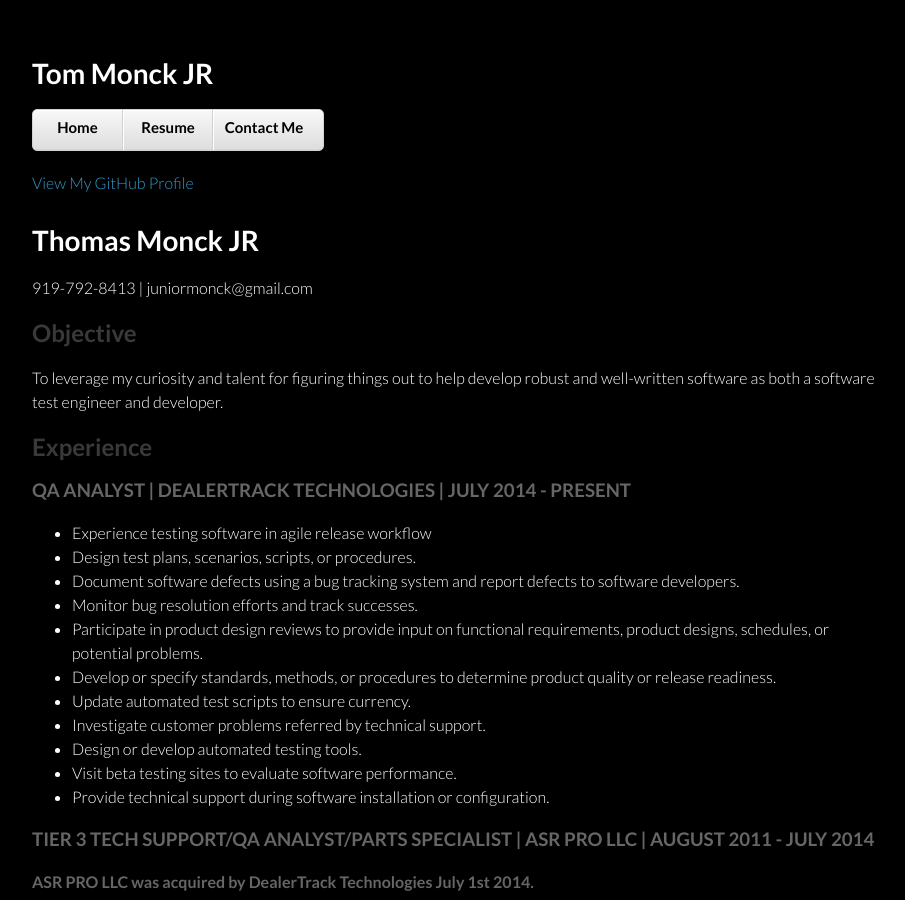
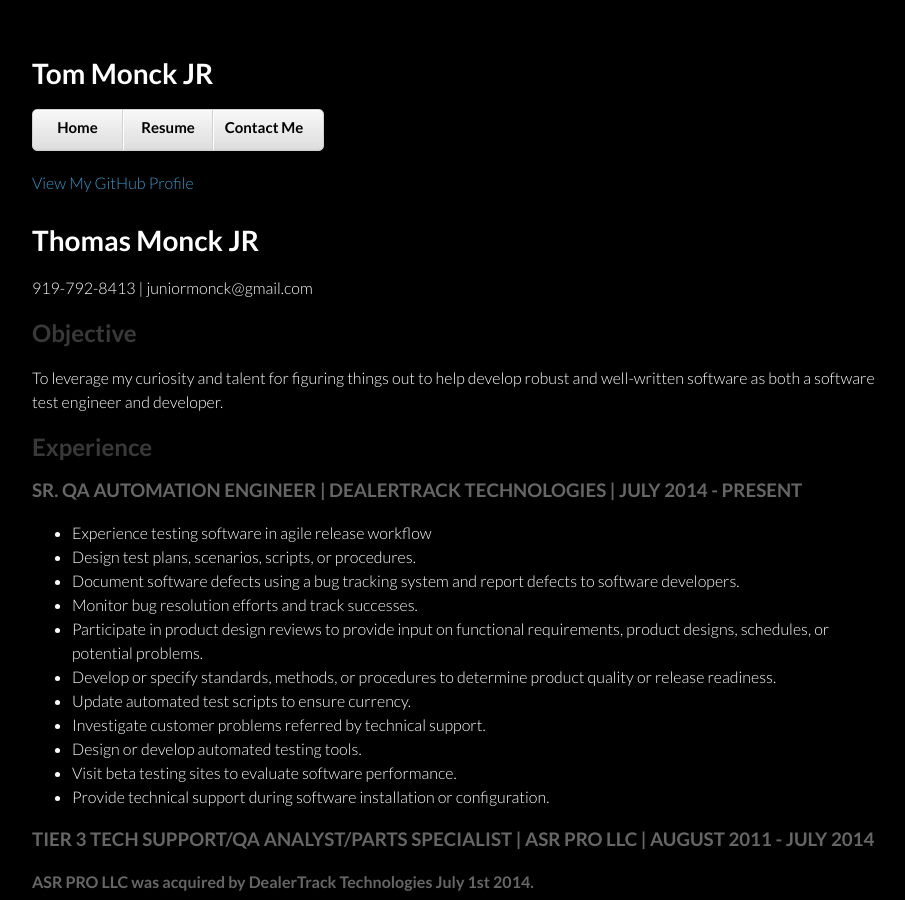
Before and after one commit to tmonck/tmonck.github.io, a Jekyll site: the page built from Resume.html, in a window 1280 px wide and 900 px high. Shown: the whole window, without its empty margins (178-1083 px from the left). Built offline with Jekyll 4.4.1, drawn with Linux system fonts in a browser that asks for light colours.

Commit message:
Update Resume.html

```diff
--- a/Resume.html
+++ b/Resume.html
@@ -13,7 +13,7 @@ title: Tom Monck JR by tmonck
 
 <h2>Experience</h2>
 
-<h3>QA ANALYST | DEALERTRACK TECHNOLOGIES | JULY 2014 - PRESENT</h3>
+<h3>SR. QA AUTOMATION ENGINEER | DEALERTRACK TECHNOLOGIES | JULY 2014 - PRESENT</h3>
 
 <ul>
     <li>Experience testing software in agile release workflow</li>
```
